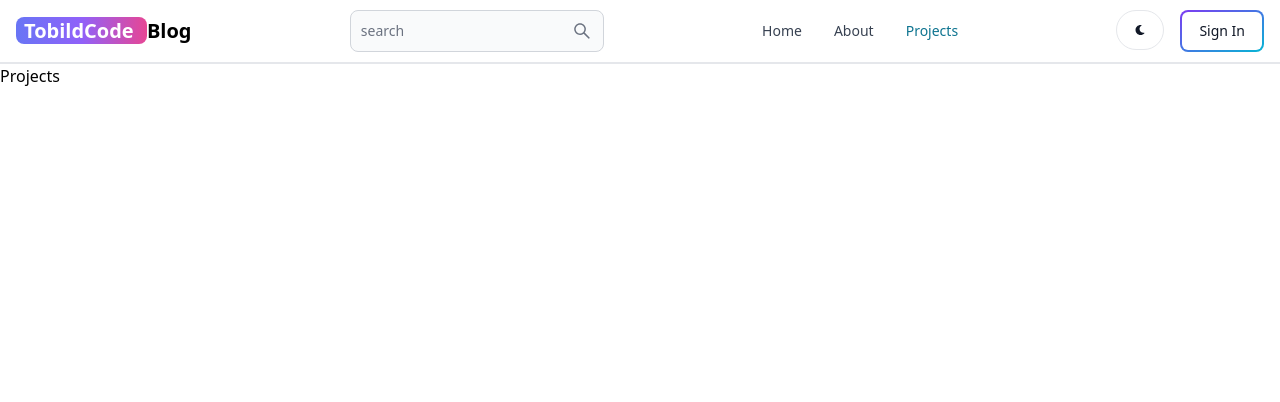
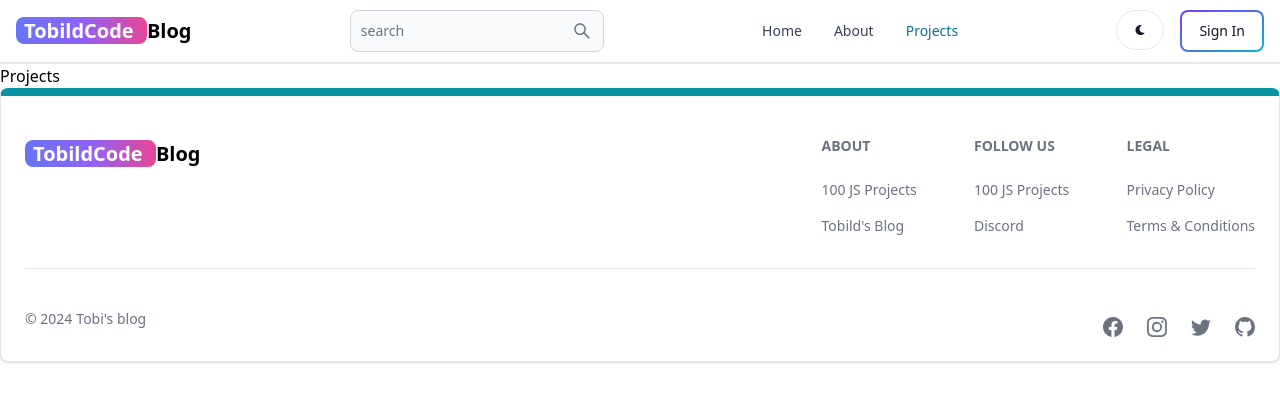
Before and after one commit to josephgithub23/Full-stack-mern-blog, a React (Vite) app in the folder client/: page /projects in a window 1280 px wide. Shown: the top 402 px of the page. Built offline with nearby package versions, Linux system fonts and the light colour scheme.

Commit message:
create the footer component

```diff
--- a/client/src/App.jsx
+++ b/client/src/App.jsx
@@ -7,6 +7,7 @@
 import Projects from "./pages/Projects";
 import SignUp from "./pages/SignUp";
 import Header from "./components/Header";
+import Footer from "./components/Footer";
 
 export default function App() {
   return (
@@ -21,6 +22,7 @@
         <Route path="/sign-out" element={<SignOut />} />
         <Route path="/projects" element={<Projects />} />
       </Routes>
+      <Footer />
     </BrowserRouter>
   );
 }
--- /dev/null
+++ b/client/src/components/Footer.jsx
@@ -0,0 +1,109 @@
+import React from "react";
+import { Footer } from "flowbite-react";
+import { Link } from "react-router-dom";
+import {
+  BsFacebook,
+  BsInstagram,
+  BsTwitter,
+  BsGithub,
+  //   BsDribble,
+} from "react-icons/bs";
+
+export default function FooterComp() {
+  return (
+    <Footer container className="border border-t-8  border-t-teal-500">
+      <div className="w-full max-w-7xl mx-auto">
+        <div className=" grid w-full justify-between sm:flex md:grid-cols-1">
+          <div className=" mt-5">
+            <Link
+              to={"/"}
+              className="self-center whitespace-nowrap text-lg sm:text-xl font-semibold dark:text-white"
+            >
+              <span className="px-2 p-y-1 bg-gradient-to-r from-indigo-500 via-purple-500 to-pink-500 rounded-lg text-white">
+                TobildCode{" "}
+              </span>
+              Blog
+            </Link>
+          </div>
+          <div className="grid grid-cols-2 gap-8 mt-4 sm:grid-cols-3 sm:gap-6">
+            <div>
+              <Footer.Title title="About" />
+              <Footer.LinkGroup col>
+                <Footer.Link
+                  href="https://github.com/josephgithub23"
+                  target="_blank"
+                  rel="noopener noopener"
+                >
+                  100 JS Projects
+                </Footer.Link>
+                <Footer.Link
+                  href="/about"
+                  target="_blank"
+                  rel="noopener noopener"
+                >
+                  Tobild's Blog
+                </Footer.Link>
+              </Footer.LinkGroup>
+            </div>
+            <div>
+              <Footer.Title title="Follow us" />
+              <Footer.LinkGroup col>
+                <Footer.Link
+                  href="https://github.com/josephgithub23"
+                  target="_blank"
+                  rel="noopener noopener"
+                >
+                  100 JS Projects
+                </Footer.Link>
+                <Footer.Link
+                  href="#"
+                  //   target="_blank"
+                  //   rel="noopener noopener"
+                >
+                  Discord
+                </Footer.Link>
+              </Footer.LinkGroup>
+            </div>
+            <div>
+              <Footer.Title title="Legal" />
+              <Footer.LinkGroup col>
+                <Footer.Link
+                  href="#"
+                  //   target="_blank"
+                  //   rel="noopener noopener"
+                >
+                  Privacy Policy
+                </Footer.Link>
+                <Footer.Link
+                  href="#"
+                  //   target="_blank"
+                  //   rel="noopener noopener"
+                >
+                  Terms &amp; Conditions
+                </Footer.Link>
+              </Footer.LinkGroup>
+            </div>
+          </div>
+        </div>
+        <Footer.Divider />
+        <div className=" w-full sm:flex sm:items-center sm:justify-between">
+          <Footer.Copyright
+            href="#"
+            by="Tobi's blog"
+            year={new Date().getFullYear()}
+          />
+          <div className=" flex gap-6 sm:0 mt-4 sm:justify-center">
+            <Footer.Icon href="#" icon={BsFacebook} />
+            <Footer.Icon href="#" icon={BsInstagram} />
+            <Footer.Icon href="#" icon={BsTwitter} />
+            <Footer.Icon
+              href="https://github.com/josephgithub23"
+              icon={BsGithub}
+            />
+            {/* <Footer.Icon href="#" icon={BsDribble} /> */}
+          </div>
+        </div>
+      </div>
+    </Footer>
+  );
+}
```
Also changed, not shown: client/package.json (line endings or trailing spaces).
